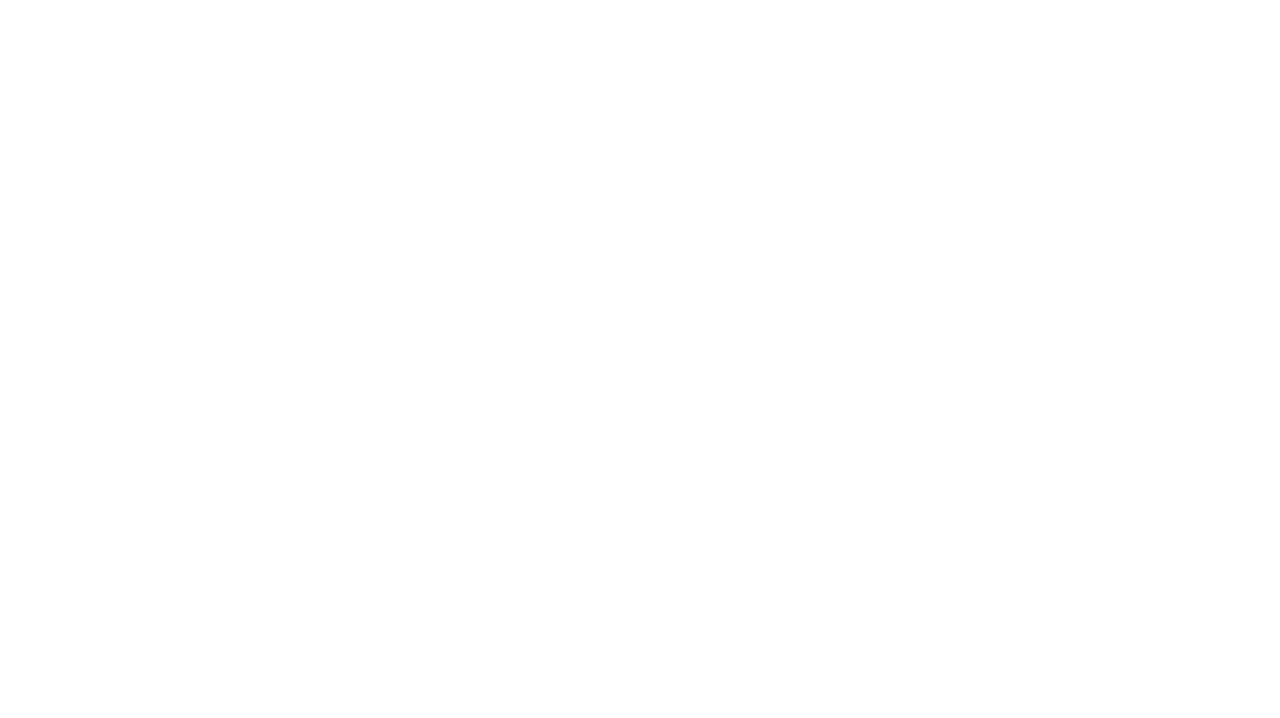
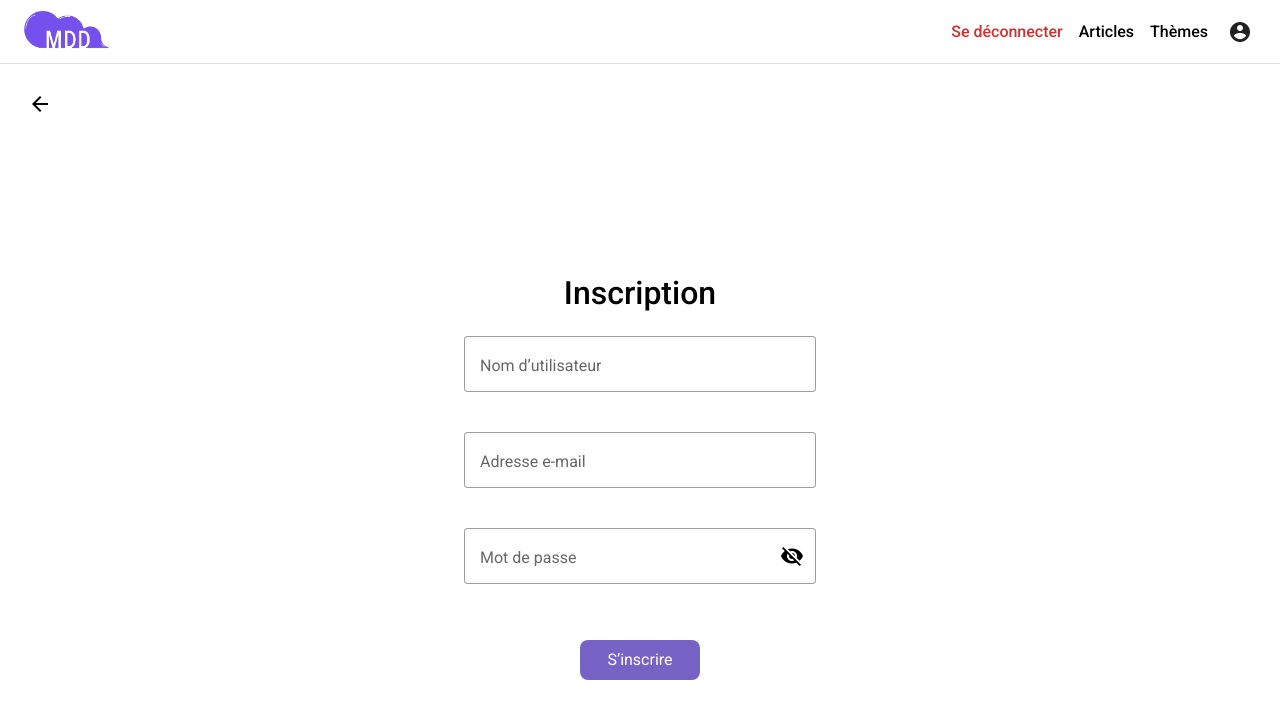
Before and after one commit to MickC0/FS-P6-MDD, an Angular app in the folder front/: page /register in a window 1280 px wide. Before the commit this address led to /. Shown: the top 718 px of the page. Built offline with nearby package versions, Linux system fonts and the light colour scheme.

Commit message:
add header to login page. add register component

```diff
--- a/front/src/app/app.routes.ts
+++ b/front/src/app/app.routes.ts
@@ -1,8 +1,10 @@
 import { Routes } from '@angular/router';
 import {HomeComponent} from './pages/home/home.component';
 import {LoginComponent} from './pages/login/login.component';
+import {RegisterComponent} from './pages/register/register.component';
 
 export const routes: Routes = [
   { path: '', component: HomeComponent },
   { path: 'login',   component: LoginComponent },
+  { path: 'register',  component: RegisterComponent },
 ];
--- a/front/src/app/pages/header/header.component.html
+++ b/front/src/app/pages/header/header.component.html
@@ -12,7 +12,7 @@
 
 
   <!-- Nav + menus uniquement si on est connecté ET pas sur login/register -->
-  <ng-container *ngIf="isLoggedInAndNav$ | async">
+  <ng-container> <!--*ngIf="isLoggedInAndNav$ | async">-->
     <span class="flex-spacer"></span>
 
     <!-- version mobile -->
--- a/front/src/app/pages/header/header.component.scss
+++ b/front/src/app/pages/header/header.component.scss
@@ -9,8 +9,8 @@
 
 .header-logo-wrapper {
   position: relative;      /* nécessaire pour fill */
-  width: 56px;             /* 32px de haut × (695/401) ≃ 55px → arrondi à 56 */
-  height: 32px;            /* hauteur exacte voulue */
+  width: 104px;             /* 32px de haut × (695/401) ≃ 55px → arrondi à 56 */
+  height: 60px;            /* hauteur exacte voulue */
   margin-right: 8px;
   flex-shrink: 0;          /* ne pas rétrécir dans la toolbar */
 }
@@ -19,9 +19,6 @@
   object-fit: contain;     /* conserve le ratio et ne recadre pas */
   object-position: left center;
 }
-
-
-
 
 .flex-spacer {
   flex: 1 1 auto;
--- /dev/null
+++ b/front/src/app/pages/register/register.component.html
@@ -0,0 +1,43 @@
+<div class="login-page">
+  <!-- flèche au même emplacement que sur login -->
+  <button mat-icon-button class="back-btn" (click)="goBack()" aria-label="Retour">
+    <mat-icon>arrow_back</mat-icon>
+  </button>
+
+  <div class="login-container">
+    <h2>Inscription</h2>
+
+    <mat-form-field appearance="outline" class="full-width">
+      <mat-label>Nom d’utilisateur</mat-label>
+      <input matInput [(ngModel)]="model.username" />
+    </mat-form-field>
+
+    <mat-form-field appearance="outline" class="full-width">
+      <mat-label>Adresse e-mail</mat-label>
+      <input matInput type="email" [(ngModel)]="model.email" />
+    </mat-form-field>
+
+    <mat-form-field appearance="outline" class="full-width">
+      <mat-label>Mot de passe</mat-label>
+      <input
+        matInput
+        [type]="hide ? 'password' : 'text'"
+        [(ngModel)]="model.password" />
+      <button
+        mat-icon-button
+        matSuffix
+        (click)="hide = !hide"
+        [attr.aria-label]="hide ? 'Afficher le mot de passe' : 'Masquer le mot de passe'">
+        <mat-icon>{{ hide ? 'visibility_off' : 'visibility' }}</mat-icon>
+      </button>
+    </mat-form-field>
+
+    <button
+      mat-flat-button
+      color="primary"
+      class="login-btn"
+      (click)="onRegister()">
+      S’inscrire
+    </button>
+  </div>
+</div>
--- /dev/null
+++ b/front/src/app/pages/register/register.component.scss
@@ -0,0 +1,62 @@
+// même style que login, on peut le partager si besoin
+$header-height: 64px;
+
+:host {
+  display: block;
+  height: calc(100vh - #{$header-height});
+  padding-top: $header-height;
+  background: #fff;
+  position: relative;
+  overflow-x: hidden;
+}
+
+.login-page {
+  display: flex;
+  justify-content: center;
+  align-items: center;
+  width: 100%;
+  height: 100%;
+}
+
+.back-btn {
+  position: absolute;
+  top: 16px;
+  left: 16px;
+  z-index: 10;
+
+  /* (optionnel : même style agrandi que Login) */
+}
+
+.login-container {
+  width: 100%;
+  max-width: 400px;
+  background: #fff;
+  padding: 32px 24px;
+  box-sizing: border-box;
+}
+
+h2 {
+  font-size: 2rem;
+  font-weight: 500;
+  text-align: center;
+  margin-bottom: 24px;
+}
+
+.full-width {
+  width: 100%;
+  margin-bottom: 20px;
+}
+
+.login-btn {
+  background-color: #7763C5 !important;
+  color: #fff !important;
+  border-radius: 8px !important;
+  height: 40px !important;
+  line-height: 40px;
+  padding: 0 24px !important;
+  width: auto !important;
+  min-width: 120px;
+  display: block;
+  margin: 16px auto 0;
+  font-size: 1rem;
+}
--- /dev/null
+++ b/front/src/app/pages/register/register.component.ts
@@ -0,0 +1,49 @@
+import { Component } from '@angular/core';
+import { Router }    from '@angular/router';
+import { Location }  from '@angular/common';
+
+import { FormsModule }            from '@angular/forms';
+import { CommonModule }           from '@angular/common';
+import { MatFormFieldModule }     from '@angular/material/form-field';
+import { MatInputModule }         from '@angular/material/input';
+import { MatIconModule }          from '@angular/material/icon';
+import { MatButtonModule }        from '@angular/material/button';
+
+@Component({
+  selector: 'app-register',
+  standalone: true,
+  imports: [
+    CommonModule,
+    FormsModule,
+    MatFormFieldModule,
+    MatInputModule,
+    MatIconModule,
+    MatButtonModule,
+  ],
+  templateUrl: './register.component.html',
+  styleUrls: ['./register.component.scss']
+})
+export class RegisterComponent {
+  hide = true;
+  model = {
+    username: '',
+    email: '',
+    password: ''
+  };
+
+  constructor(
+    private location: Location,
+    private router: Router
+  ) {}
+
+  goBack() {
+    this.location.back();
+  }
+
+  onRegister() {
+    // TODO: appeler votre service d'inscription
+    console.log('Inscription avec', this.model);
+    // p. ex. rediriger vers la connexion
+    this.router.navigate(['/login']);
+  }
+}
```
Also changed, not shown: 1 other file (tests, documents, lock files or other folders).
